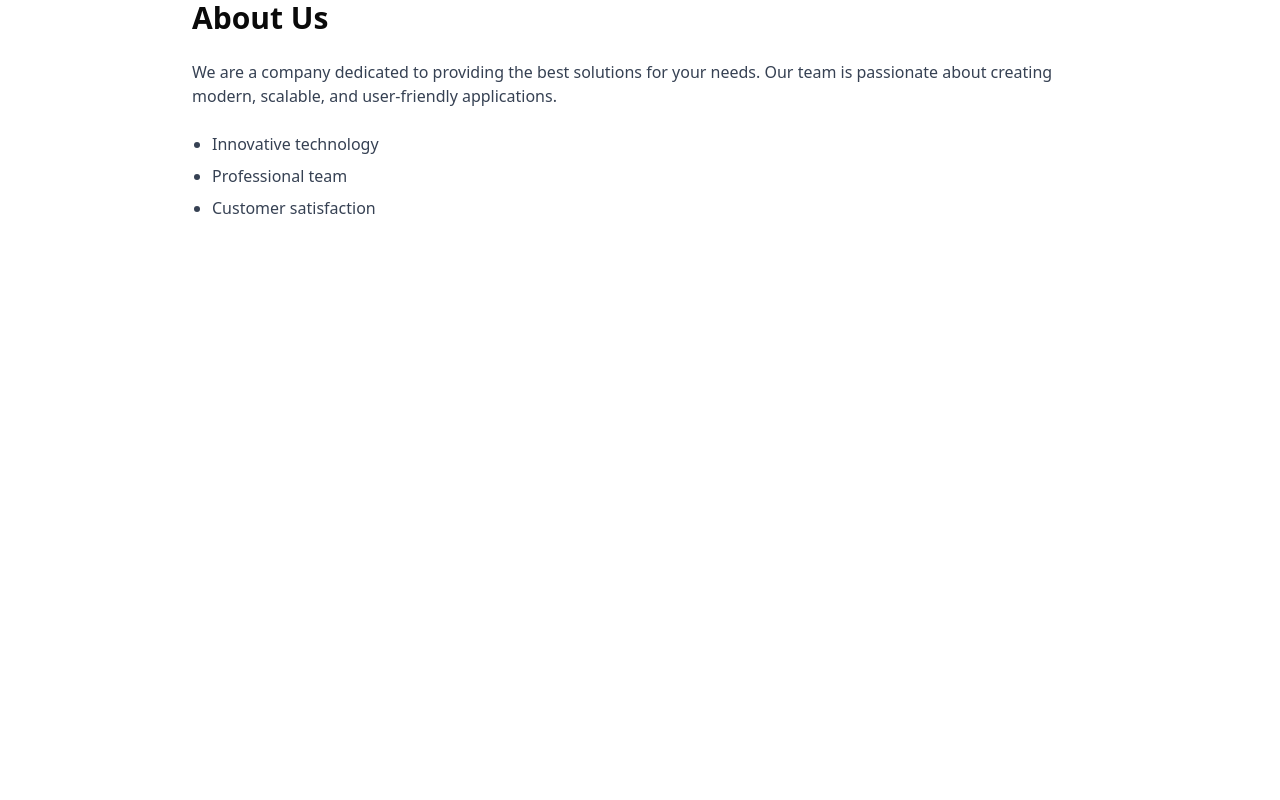
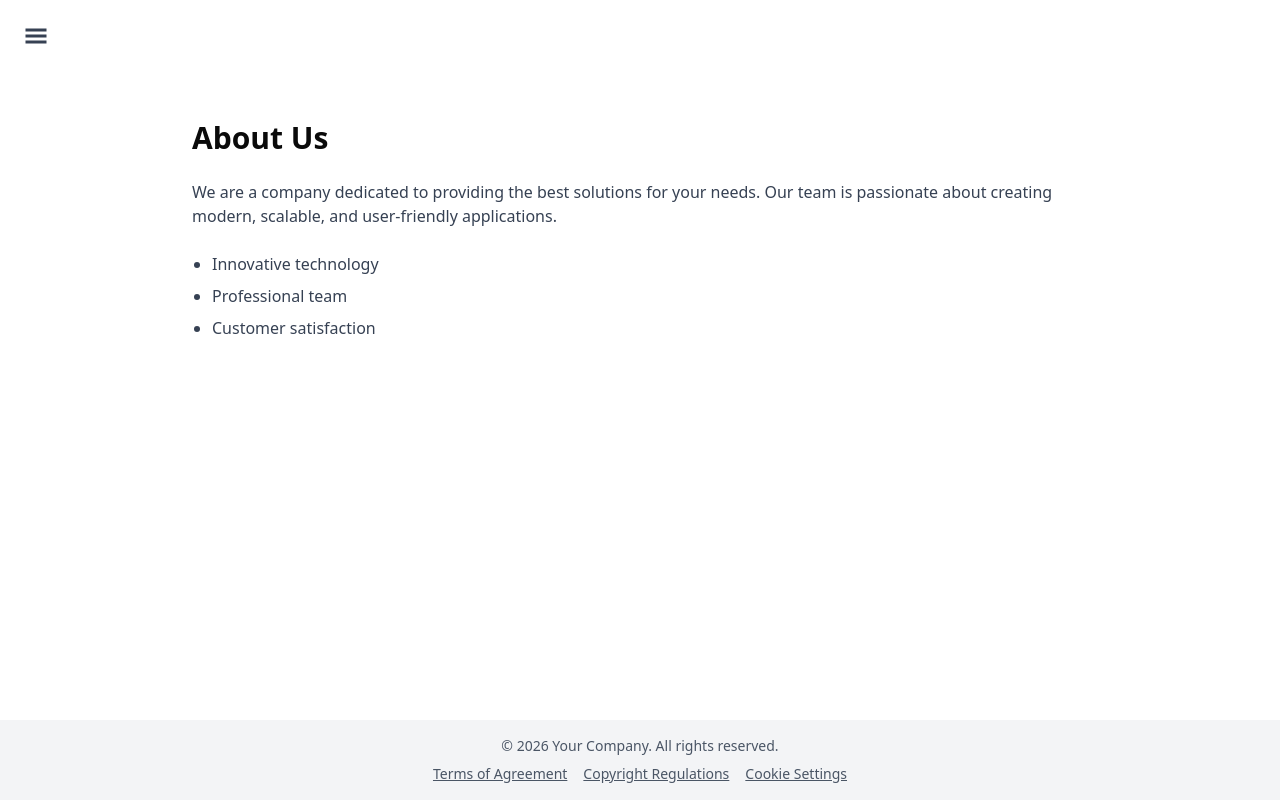
Before and after one commit to FernandezLuiz/Project1, a Next.js app: page /about in a window 1280 px wide. Built offline with nearby package versions, Linux system fonts and the light colour scheme; no server answers.

Commit message:
global styling and font

```diff
--- a/app/layout.tsx
+++ b/app/layout.tsx
@@ -1,21 +1,55 @@
-// app/layout.tsx
-import "./globals.css";
-import { Inter } from "next/font/google";
+ import { AppToaster } from "@/components/ui/toast"
+import GlobalNavbar from "@/components/GlobalNavbar"
+import Footer from "@/components/Footer"
 
-const inter = Inter({
-  subsets: ["latin"],
-  variable: "--font-sans",
-  display: "swap",
-});
+import Script from "next/script"
+import GoogleAnalyticsTracker from "@/components/GoogleAnalyticsTracker"
+
+import "./globals.css"
+
+export const metadata = {
+  title: "Create Next App",
+  description: "Generated by create next app",
+}
 
 export default function RootLayout({
   children,
 }: {
-  children: React.ReactNode;
+  children: React.ReactNode
 }) {
   return (
-    <html lang="nl" className={inter.variable}>
-      <body>{children}</body>
+    <html lang="en">
+      <head>
+        <Script
+          src={`https://www.googletagmanager.com/gtag/js?id=${process.env.NEXT_PUBLIC_GA_MEASUREMENT_ID}`}
+          strategy="afterInteractive"
+        />
+        <Script id="ga-init" strategy="afterInteractive">
+          {`
+            window.dataLayer = window.dataLayer || [];
+            function gtag(){dataLayer.push(arguments);}
+            gtag('js', new Date());
+            gtag('config', '${process.env.NEXT_PUBLIC_GA_MEASUREMENT_ID}');
+          `}
+        </Script>
+      </head>
+
+      <body>
+        {/* Google Analytics page view tracker */}
+        <GoogleAnalyticsTracker />
+
+        <GlobalNavbar />
+
+        <div className="p-20 mx-auto mt-10">
+          {children}
+        </div>
+
+        <div className="fixed bottom-0 left-0 right-0">
+          <Footer />
+        </div>
+
+        <AppToaster />
+      </body>
     </html>
-  );
+  )
 }
```
